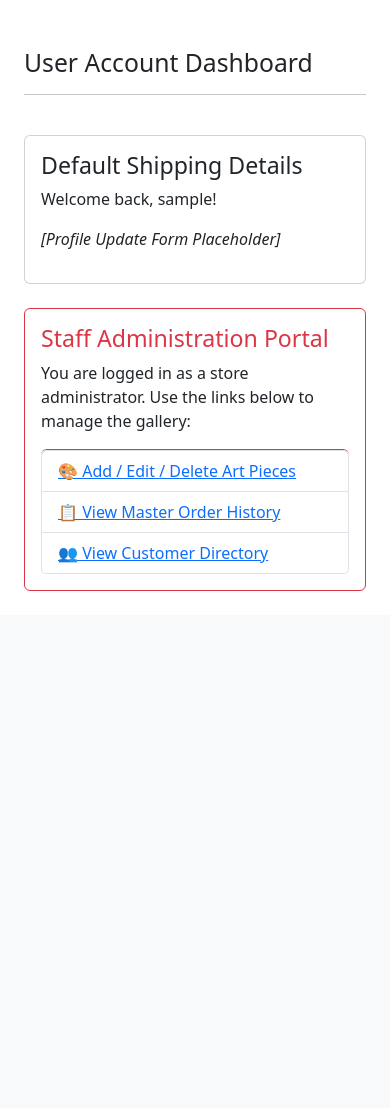
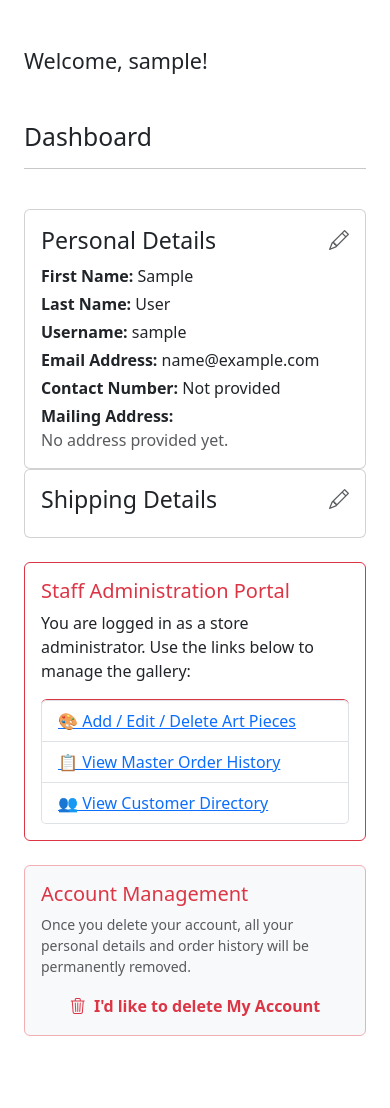
Before and after one commit to Analisa1984/brushed-up-things, a Django app: page /profile/ in a window 390 px wide. Shown: the part 250-1358 px from the top of the page. Before the commit the page ends 841 px from the top, so only its background shows below. Run offline with Django 5.2, Linux system fonts and the light colour scheme; the visitor is signed in with stand-in values (Sample User, id 1); data comes from the database, SQL or seed files in the repository.

Commit message:
Add edit and delete function, redo models to add mailing address and phone number

```diff
--- a/profiles/forms.py
+++ b/profiles/forms.py
@@ -1,4 +1,5 @@
 from django import forms
+from .models import UserProfile
 
 
 class CustomSignupForm(forms.Form):
@@ -42,3 +43,70 @@ class CustomSignupForm(forms.Form):
         profile.default_address = self.cleaned_data['address']
         profile.default_contact_number = self.cleaned_data['contact_number']
         profile.save()
+
+
+class UserProfileForm(forms.ModelForm):
+    username = forms.CharField(max_length=150, required=False, label="Username")
+    first_name = forms.CharField(
+        max_length=30,
+        required=False,
+        label="First Name"
+        )
+    last_name = forms.CharField(
+        max_length=30,
+        required=False,
+        label="Last Name"
+        )
+    email = forms.EmailField(
+        max_length=254,
+        required=False,
+        label="Email Address"
+        )
+
+    class Meta:
+        model = UserProfile
+        fields = [
+            'username',
+            'first_name',
+            'last_name',
+            'email',
+            'default_phone_number',
+            'default_street_address1',
+            'default_street_address2',
+            'default_town_or_city',
+            'default_county',
+            'default_postcode'
+        ]
+
+    def __init__(self, *args, **kwargs):
+        self.user = kwargs.pop('user', None)
+        super().__init__(*args, **kwargs)
+
+        if self.user:
+            self.fields['username'].initial = self.user.username
+            self.fields['first_name'].initial = self.user.first_name
+            self.fields['last_name'].initial = self.user.last_name
+            self.fields['email'].initial = self.user.email
+
+        friendly_names = {
+            'default_phone_number': 'Phone Number',
+            'default_street_address1': 'Street Address 1',
+            'default_street_address2': 'Street Address 2',
+            'default_town_or_city': 'Town or City',
+            'default_county': 'County, State or Region',
+            'default_postcode': 'Postal Code',
+        }
+
+        for field_name, field in self.fields.items():
+            field.widget.attrs['class'] = 'form-control \
+                border-secondary-subtle shadow-sm mb-2'
+            if field_name in ['default_street_address1',
+                              'default_town_or_city', 'default_postcode']:
+                field.required = True
+            if isinstance(field.widget, forms.Textarea):
+                field.widget.attrs['rows'] = 4
+
+            if field_name in friendly_names:
+                placeholder = friendly_names[field_name]
+                field.widget.attrs['placeholder'] = placeholder
+                field.label = placeholder
--- a/profiles/templates/profiles/profile.html
+++ b/profiles/templates/profiles/profile.html
@@ -3,28 +3,103 @@
 
 {% block content %}
 <div class="container mt-5">
+    <h2 class="text-start my-5 fs-4 fw-light">Welcome, {{ user.username }}!</h2>
+
     <div class="row mb-4">
         <div class="col">
-            <h2>User Account Dashboard</h2>
+            <h2><span>Dashboard</span></h2>
             <hr>
         </div>
     </div>
 
     <div class="row">
 
-        <div class="col-12 col-md-4 mb-4">
+        <div class="col-12 mb-4">
             <div class="card p-3">
-                <h3>Default Shipping Details</h3>
-                <p>Welcome back, {{ user.username }}!</p>
-                <p><em>[Profile Update Form Placeholder]</em></p>
-            </div>
+                <h3 class="d-flex justify-content-between align-items-center">
+                    <span class="fw-light">Personal Details</span>
+                    <button class="btn p-0 border-0" type="button" data-bs-toggle="collapse" data-bs-target=".personal-toggle" aria-expanded="false">
+            <i class="bi bi-pencil fs-5 text-muted"></i>
+        </button>
+                </h3>
+                <div class="collapse show personal-toggle">
+    <p class="mb-1"><strong>First Name:</strong> {{ user.first_name|default:"Not provided" }}</p>
+    <p class="mb-1"><strong>Last Name:</strong> {{ user.last_name|default:"Not provided" }}</p>
+    <p class="mb-1"><strong>Username:</strong> {{ user.username }}</p>
+    <p class="mb-1"><strong>Email Address:</strong> {{ user.email }}</p>
+    <p class="mb-1"><strong>Contact Number:</strong> {{ profile.default_phone_number|default:"Not provided" }}</p>
+    <p class="mb-0"><strong>Mailing Address:</strong><br>
+                {% if profile.default_address %}
+            {{ profile.default_address|linebreaksbr }}
+        {% else %}
+            <span class="text-muted">No address provided yet.</span>
+        {% endif %}
+            </p>
+</div>
+    <div class="collapse personal-toggle">
+    <form action="{% url 'profile' %}" method="POST">
+        {% csrf_token %}
+        <div class="mb-3">
+            {{ form.first_name.label_tag }}
+            {{ form.first_name }}
+        </div>
+        <div class="mb-3">
+            {{ form.last_name.label_tag }}
+            {{ form.last_name }}
         </div>
 
-        <div class="col-12 col-md-8">
+        <div class="mb-3">
+            {{ form.username.label_tag }} {{ form.username }} </div>
 
+        <div class="mb-3">
+            {{ form.email.label_tag }} {{ form.email }} </div>
+
+        <div class="mb-3">
+    {{ form.default_phone_number.label_tag }}
+    {{ form.default_phone_number }}
+</div>
+<div class="mb-3">
+    {{ form.default_street_address1.label_tag }}
+    {{ form.default_street_address1 }}
+</div>
+<div class="mb-3">
+    {{ form.default_street_address2.label_tag }}
+    {{ form.default_street_address2 }}
+</div>
+<div class="mb-3">
+    {{ form.default_town_or_city.label_tag }}
+    {{ form.default_town_or_city }}
+</div>
+<div class="mb-3">
+    {{ form.default_county.label_tag }}
+    {{ form.default_county }}
+</div>
+<div class="mb-3">
+    {{ form.default_postcode.label_tag }}
+    {{ form.default_postcode }}
+</div>
+
+        <div class="mt-3">
+            <button type="submit" class="btn btn-sm btn-primary me-2">Save Changes</button>
+            <button type="reset" class="btn btn-sm btn-secondary" data-bs-toggle="collapse" data-bs-target=".personal-toggle">Cancel</button> </div>
+    </form>
+</div>
+                </div>
+
+
+        <div class="col-12 mb-4">
+            <div class="card p-3">
+                <h3 class="d-flex justify-content-between align-items-center">
+                    <span class="fw-light">Shipping Details</span>
+                    <i class="bi bi-pencil fs-5 text-muted" style="cursor: pointer;"></i>
+                </h3>
+                </div>
+        </div>
+
+        <div class="col-12 mb-4">
             {% if user.is_staff %}
                 <div class="card p-3 border-danger">
-                    <h3 class="text-danger">Staff Administration Portal</h3>
+                    <h3 class="text-danger fs-5 fw-normal">Staff Administration Portal</h3>
                     <p>You are logged in as a store administrator. Use the links below to manage the gallery:</p>
                     <ul class="list-group">
                         <li class="list-group-item"><a href="#">🎨 Add / Edit / Delete Art Pieces</a></li>
@@ -34,14 +109,44 @@
                 </div>
             {% else %}
                 <div class="card p-3">
-                    <h3>Your Order History</h3>
+                    <h3 class="fw-light">Your Order History</h3>
                     <p>Track your pending deliveries and review your past artwork purchases here.</p>
-                    <p class="text-muted">You haven't placed any orders yet.</p>
+                    <p class="text-muted mt-3">You haven't placed any orders yet.</p>
                 </div>
             {% endif %}
-
         </div>
 
+        <div class="col-12 mb-4">
+            <div class="card p-3 border-danger-subtle bg-light">
+                <h3 class="text-danger fs-5 fw-normal">Account Management</h3>
+                <p class="text-muted small">Once you delete your account, all your personal details and order history will be permanently removed.</p>
+
+                <button type="button" class="btn btn-link text-danger p-0 text-decoration-none fw-semibold small" data-bs-toggle="modal" data-bs-target="#deleteAccountModal">
+                    <i class="bi bi-trash3 me-1"></i> I'd like to delete My Account
+                </button>
+            </div>
+        </div>
+
+    </div> </div> <div class="modal fade" id="deleteAccountModal" tabindex="-1" aria-labelledby="deleteAccountModalLabel" aria-hidden="true">
+    <div class="modal-dialog modal-dialog-centered">
+        <div class="modal-content">
+            <div class="modal-header">
+                <h5 class="modal-title text-danger" id="deleteAccountModalLabel">Confirm Account Deletion</h5>
+                <button type="button" class="btn-close" data-bs-dismiss="modal" aria-label="Close"></button>
+            </div>
+            <div class="modal-body">
+                Are you absolutely sure you want to delete your account, <strong>{{ user.username }}</strong>? This action is permanent and cannot be undone.
+            </div>
+            <div class="modal-footer">
+                <button type="button" class="btn btn-secondary btn-sm" data-bs-dismiss="modal">Cancel</button>
+
+                <form action="{% url 'delete_profile' %}" method="POST" class="d-inline">
+                    {% csrf_token %}
+                    <button type="submit" class="btn btn-danger btn-sm">Yes, Delete Permanently</button>
+                </form>
+            </div>
+        </div>
     </div>
 </div>
+
 {% endblock content %}
--- a/profiles/urls.py
+++ b/profiles/urls.py
@@ -4,4 +4,5 @@ from . import views
 
 urlpatterns = [
     path('', views.profile, name='profile'),
+    path('delete/', views.delete_profile, name='delete_profile'),
 ]
--- a/profiles/views.py
+++ b/profiles/views.py
@@ -1,8 +1,58 @@
-from django.shortcuts import render
+from django.shortcuts import render, get_object_or_404, redirect
+from django.contrib import messages
+from django.contrib.auth import logout
 from django.contrib.auth.decorators import login_required
+from .models import UserProfile
+from .forms import UserProfileForm
 
 
 # Create your views here.
 @login_required
 def profile(request):
-    return render(request, 'profiles/profile.html')
+    """Show and update the user's profile"""
+    profile = get_object_or_404(UserProfile, user=request.user)
+    if request.method == 'POST':
+        form = UserProfileForm(request.POST, instance=profile, user=request.user)
+        if form.is_valid():
+            form.save()
+            request.user.username = form.cleaned_data['username']
+            request.user.first_name = form.cleaned_data['first_name']
+            request.user.last_name = form.cleaned_data['last_name']
+            request.user.email = form.cleaned_data['email']
+            request.user.save()
+            messages.success(request, "Profile updated successfully!")
+        else:
+            messages.error(
+                request, "Update failed. Please ensure the form is valid."
+                )
+    else:
+        form = UserProfileForm(instance=profile, user=request.user)
+
+    orders = []
+
+    template = 'profiles/profile.html'
+    context = {
+        'form': form,
+        'profile': profile,
+        'orders': orders,
+    }
+    return render(request, template, context)
+
+
+@login_required
+def delete_profile(request):
+    """this function is to allow the user to delete thir account"""
+    if request.method == 'POST':
+        user = request.user
+        logout(request)
+        user.delete()
+        messages.success(
+            request,
+            "Your account has been deleted. "
+            "Our team at Brushed up Things is sorry to see you go. "
+            "If you have any feedback on how we can improve,"
+            " please don't hesitate to reach out. "
+            "We hope to welcome you back in the future!"
+        )
+        return redirect('index')
+    return redirect('profile')
```
Also changed, not shown: profiles/models.py (+12 -7 lines), profiles/migrations/0003_rename_default_contact_number_userprofile_default_phone_number_and_more.py (added).
